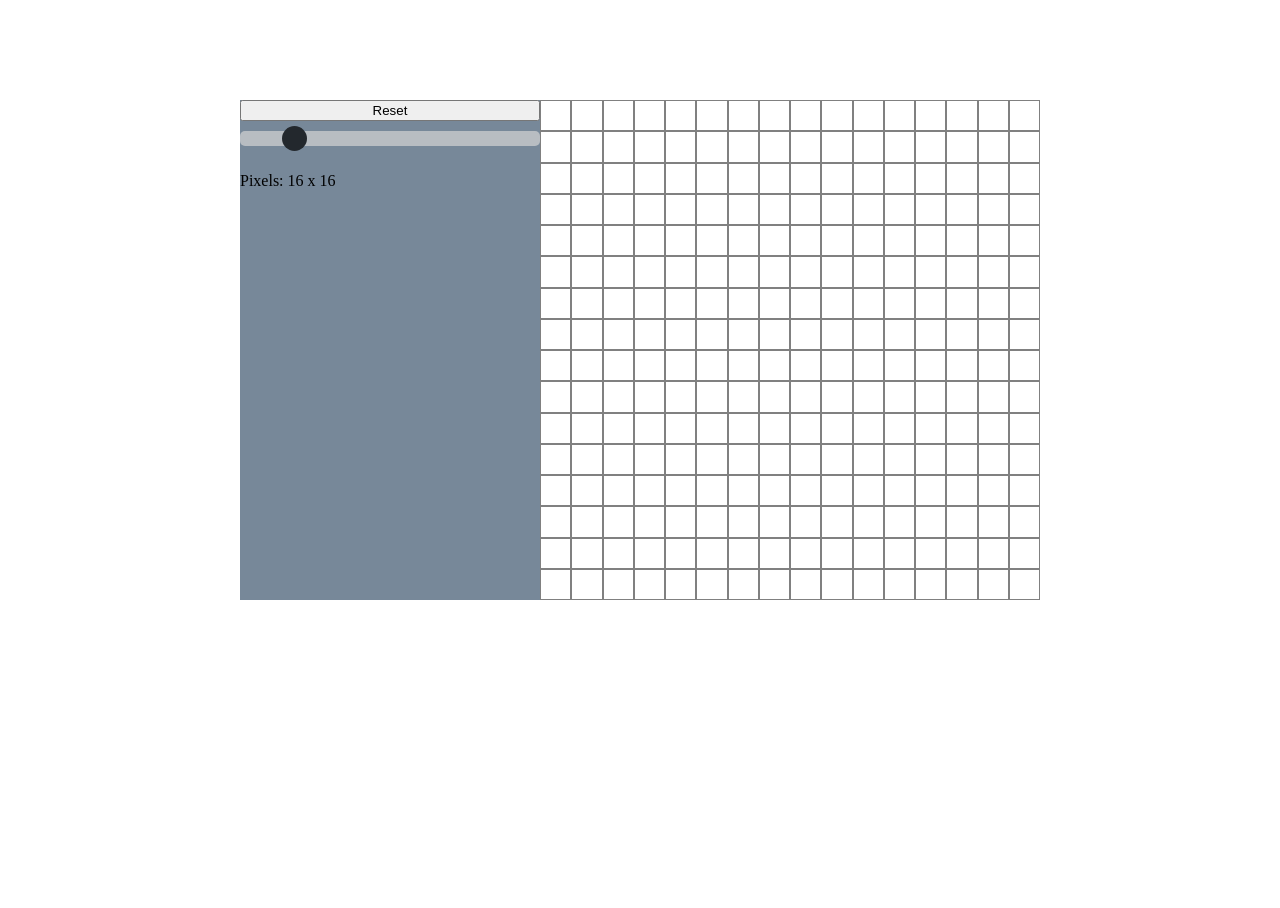
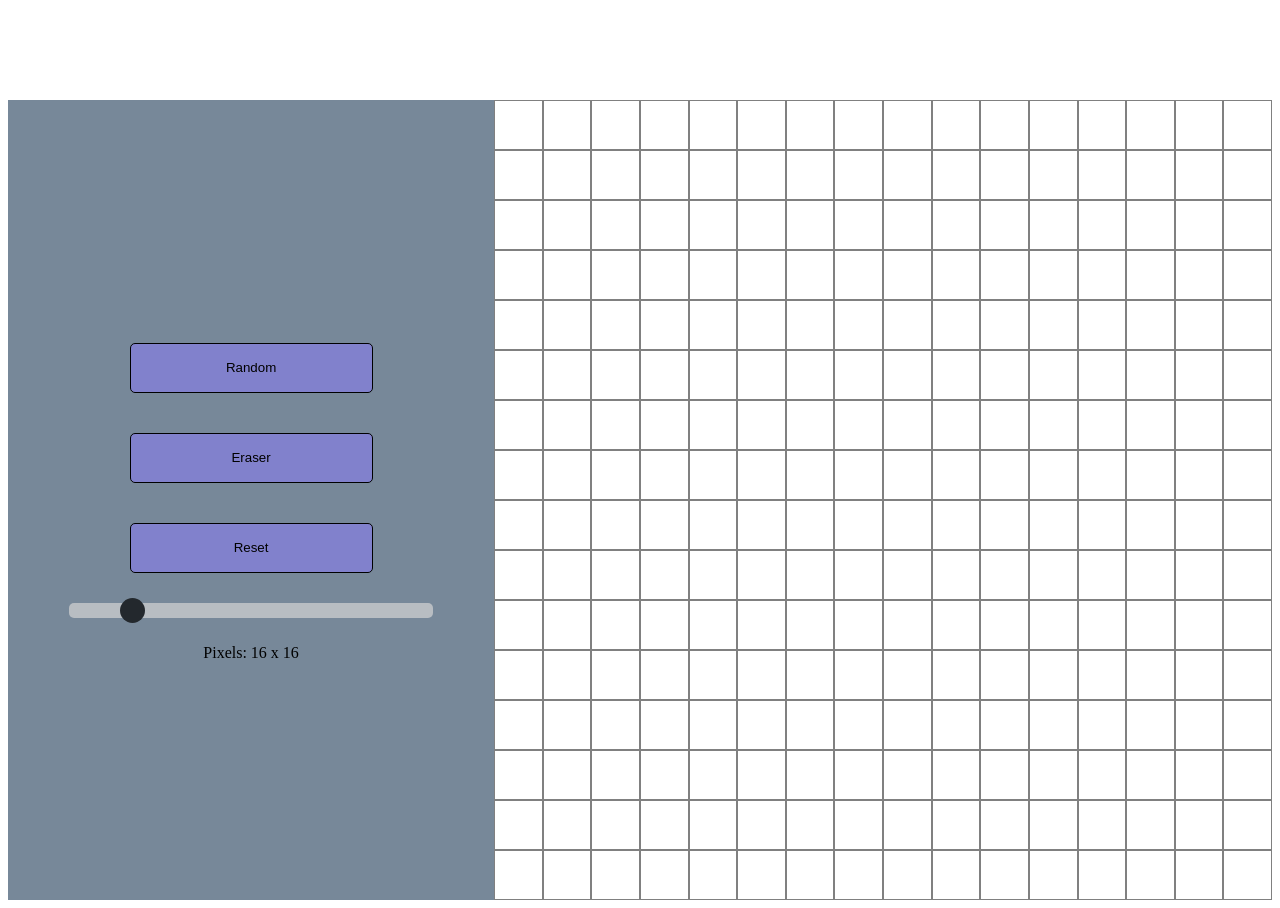
Before and after one commit to Alkylaid/etch-a-sketch, a plain HTML site: page index.html in a window 1280 px wide. Before the commit the page ends 800 px from the top, so only its background shows below. Drawn offline with Linux system fonts and the light colour scheme.

Commit message:
Add random button

```diff
--- a/index.html
+++ b/index.html
@@ -10,7 +10,9 @@
     <body>
         <div class="container">
             <div class="menu">
-                <button class="reset">Reset</button>
+                <button class="randomButton">Random</button>
+                <button class="eraserButton">Eraser</button>
+                <button class="resetButton">Reset</button>
                 <input type="range" min="1" max="100" value="16" class="slider">
                 <p>Pixels: <span id="pixel"></span></p>
             </div>
--- a/javascript.js
+++ b/javascript.js
@@ -2,8 +2,10 @@ const container = document.querySelector('.container');
 const grid = document.querySelector('.grid');
 const slider = document.querySelector('.slider');
 const output = document.getElementById('pixel');
-const resetButton = document.querySelector('.reset');
-
+const resetButton = document.querySelector('.resetButton');
+const eraserButton = document.querySelector('.eraserButton');
+const randomButton = document.querySelector('.randomButton');
+let mode = 'black';
 output.innerHTML = slider.value + "  x " + slider.value;
 
 createGrid(slider.value);
@@ -29,7 +31,10 @@ function hover() {
 
     squareHover.forEach((square) => {
         square.addEventListener('mouseover', () => {
-            square.style.backgroundColor = generateRandomColor();
+            if (mode == 'black'){
+                square.style.backgroundColor = 'black';
+            } else if (mode == 'random'){
+            square.style.backgroundColor = generateRandomColor();}
         })
     })
 }
@@ -58,6 +63,10 @@ slider.oninput = function() {
     hover();
 }
 
-resetButton.addEventListener("click", function() {
-    reset();
-})
+resetButton.onclick = () => reset();
+randomButton.onclick = () => changeMode('random');
+
+function changeMode(newMode) {
+    mode = newMode;
+
+}
--- a/style.css
+++ b/style.css
@@ -6,15 +6,18 @@
 
 .menu {
     display: flex;
-    width: 300px;
+    width: 500px;
     background-color: lightslategray;
     flex-direction: column;
-    justify-content: flex-start;
+    justify-content: center;
+    align-items: center;
+
 
 }
 
 .slider {
     appearance: none;
+    width: 75%;
     height: 15px;
     background: hsl(0, 0%, 83%);
     border-radius: 5px;
@@ -39,8 +42,8 @@
 }
 
 .grid {
-    width: 500px;
-    height: 500px;
+    width: 800px;
+    height: 800px;
     display: grid;
 }
 
@@ -49,6 +52,16 @@
     border: 1px solid gray;
 }
 
-p {
-    padding: 0px;
+button{
+    border-radius: 5px;
+    border: 1px solid black;
+    width: 50%;
+    height: 50px;
+    background: #8181cc;
+    margin: 20px;
+
 }
+
+button:hover{
+    background: white;
+}
```
